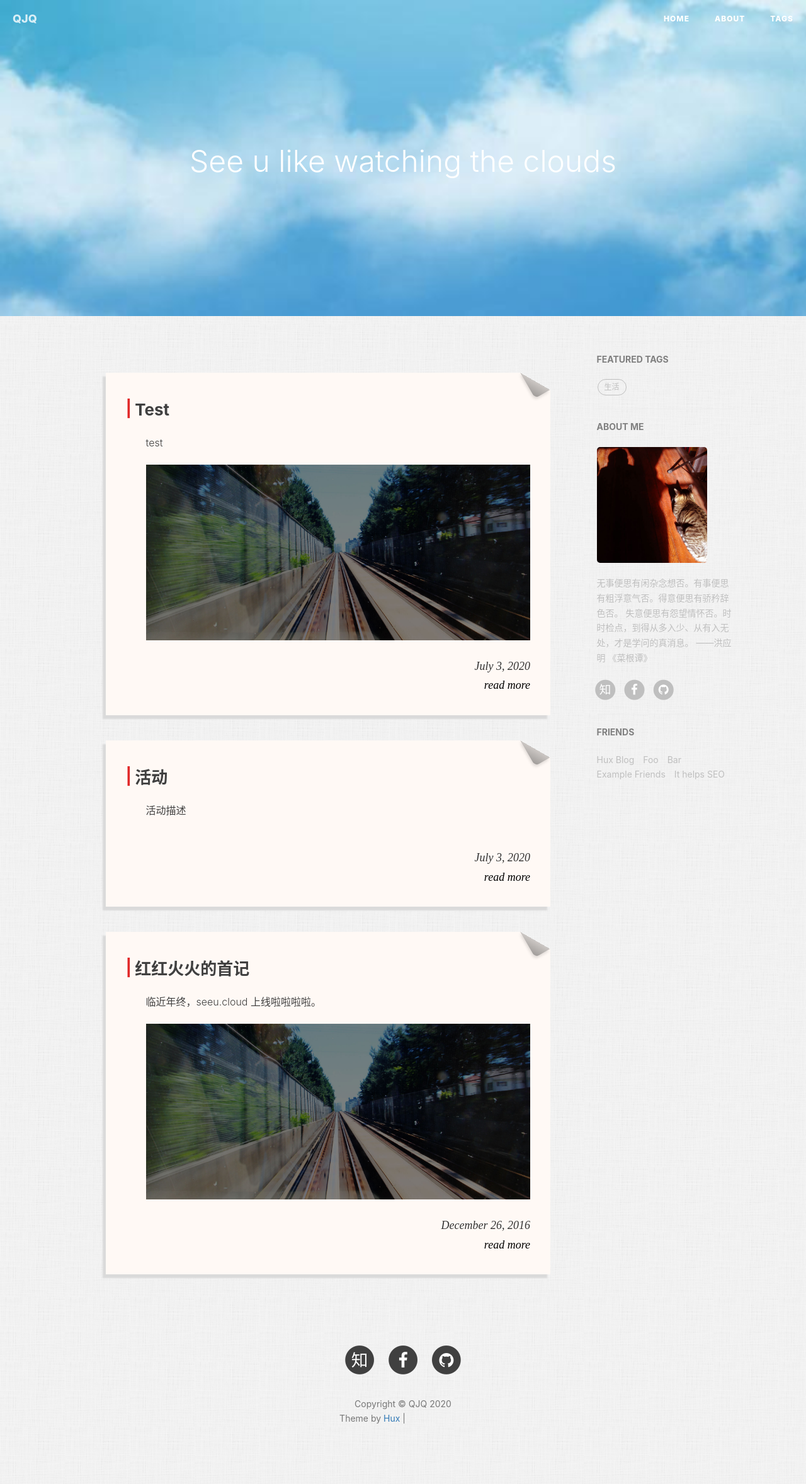
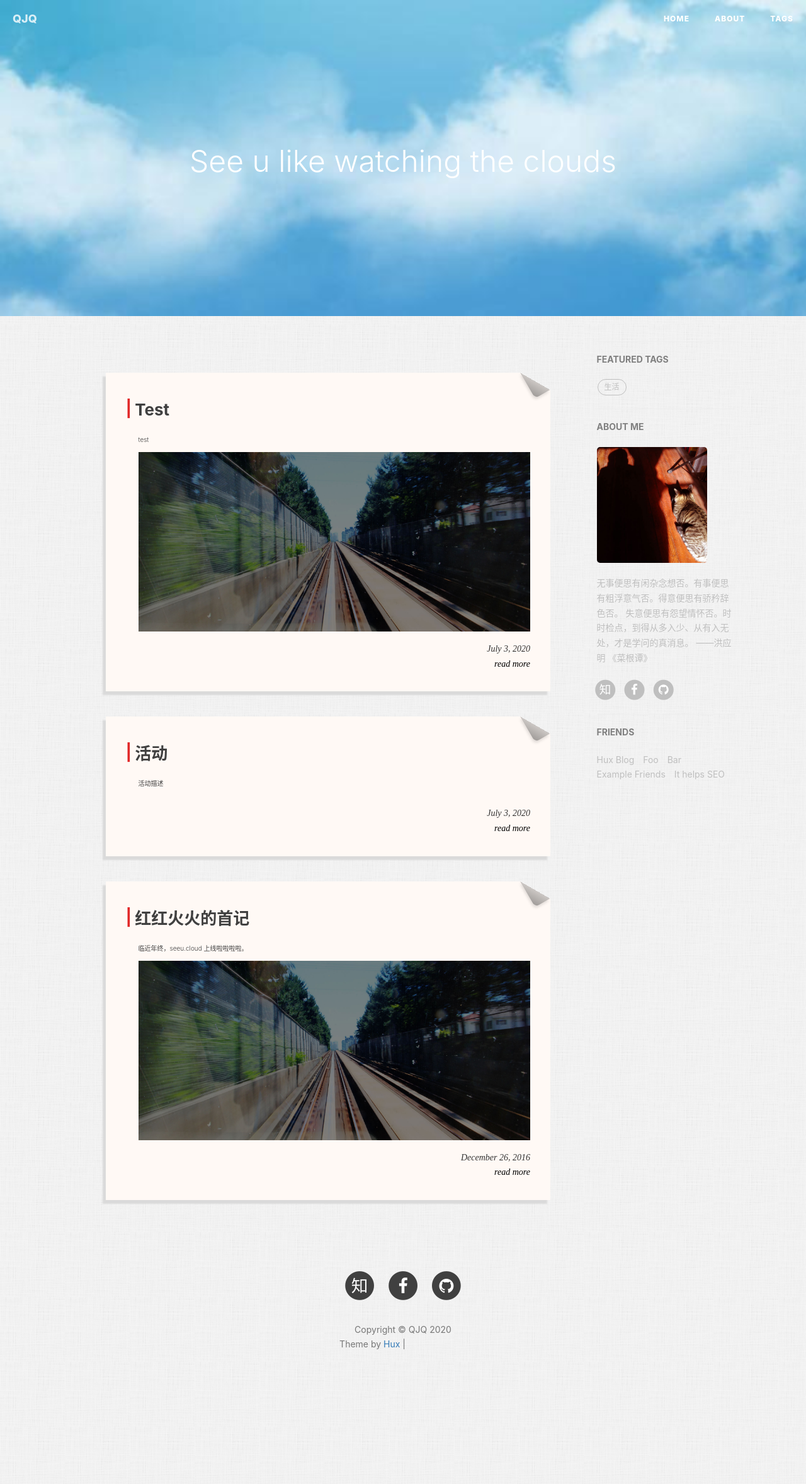
Before and after one commit to qinjiaqi/qinjiaqi.github.io, a Jekyll site: the page built from index.html, in a window 1280 px wide. Shown: the whole page at 63% size. Built offline with Jekyll 4.4.1, drawn with Linux system fonts in a browser that asks for light colours; nearby versions of some CDN libraries; the list of posts is cut into pages by our own code; comment, search, counter and statistics services are not loaded; after the commit the page ends 2239 px from its top, so only the background shows below that; grey boxes are pictures that could not be loaded.

Commit message:
Update hux-blog.css

```diff
--- a/css/hux-blog.css
+++ b/css/hux-blog.css
@@ -524,10 +524,10 @@
   text-decoration: none;
 }
 .post-preview > a > .post-title {
-  font-size: 21px;
+  font-size: 14px;
   line-height: 1.3;
   margin-top: 10px;
-  margin-bottom: 15px;
+  margin-bottom: 10px;
 }
 .post-title::before{
   content: "|";
@@ -538,7 +538,7 @@
 }
 .post-preview > a > .post-subtitle {
   font-size: 15px;
-  line-height: 1.3;
+  line-height: 1.0;
   margin: 0;
   font-weight: 300;
   margin-bottom: 10px;
@@ -570,10 +570,10 @@
     margin-bottom: 25px;
   }
   .post-preview > a > .post-subtitle {
-    font-size: 16px;
+    font-size: 10px;
   }
   .post-preview .post-meta {
-    font-size: 18px;
+    font-size: 14px;
   }
 }
 .post-content-preview {
```
